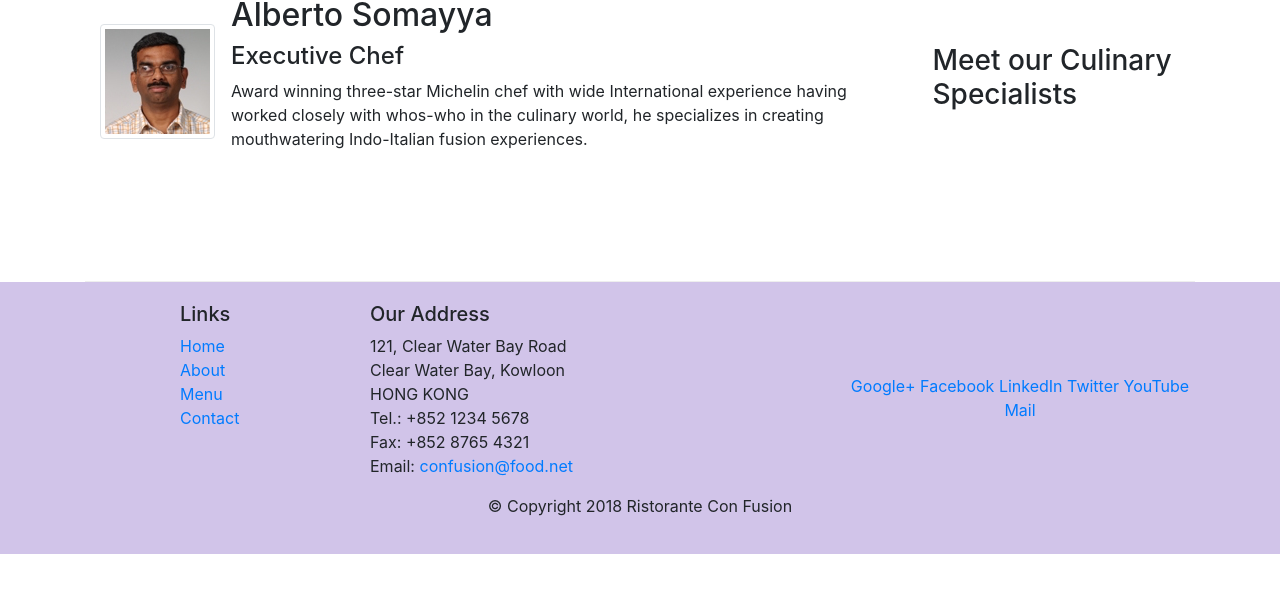
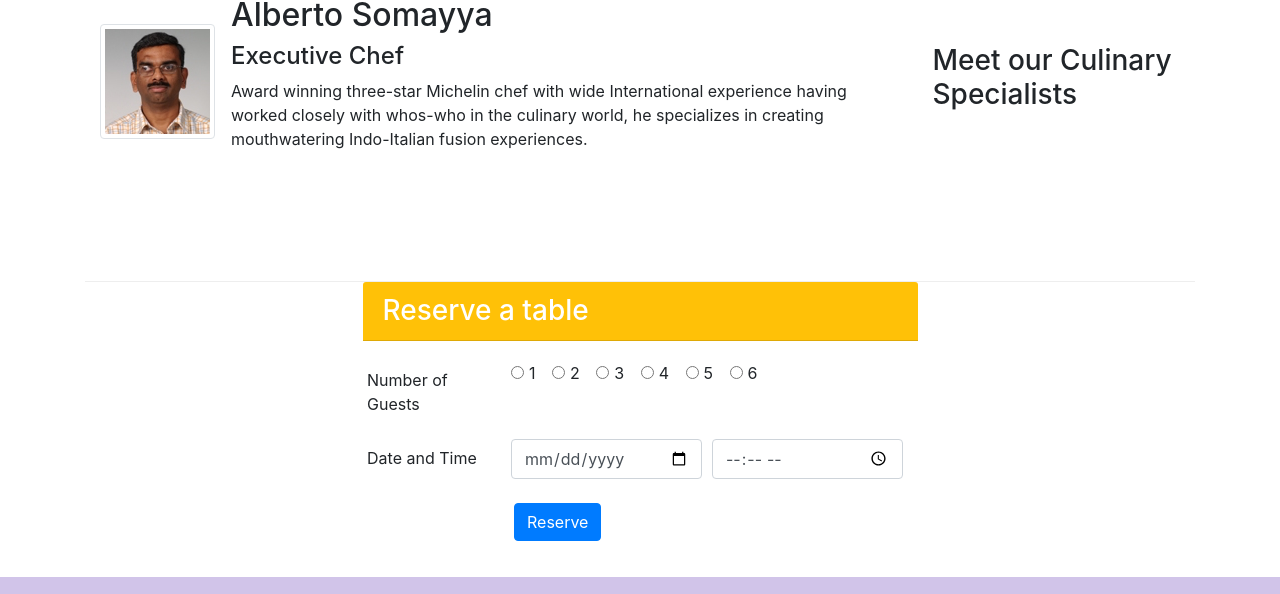
Before and after one commit to Khojibek/Bootstrap, a website: page index.html in a window 1280 px wide. Shown: the part 1252-1846 px from the top of the page. Before the commit the page ends 1806 px from the top, so only its background shows below. Drawn offline with nearby package versions, Linux system fonts and the light colour scheme.

Commit message:
Adding alerts/Radio buttons

```diff
--- a/css/styles.css
+++ b/css/styles.css
@@ -35,3 +35,6 @@ body{
 .navbar-dark{
   background-color: #512DA8 ;
 }
+.card{
+    border: 0;
+}
--- a/index.html
+++ b/index.html
@@ -42,6 +42,7 @@
                 <div class="col-12 col-sm align-self-center">
                     <img src="img/logo.png" alt="Logo" class="img-fluid">
                 </div>
+                <a class="col-12 col-sm align-self-center btn btn-warning" href="#reserve">Reserve Table</a>
             </div>
         </div>
     </header>
@@ -55,7 +56,7 @@
                 <div class="media">
                     <img class="d-flex mr-3 img-thumbnail align-self-center" src="img/uthappizza.png" alt="Uthappizza image">
                     <div class="media-body">
-                        <h2 class="mt-0">Uthappizza</h2>
+                        <h2 class="mt-0">Uthappizza <span class="badge badge-danger">HOT</span> <span class="badge badge-pill badge-secondary">$4.99</span></h2>
                         <p class="d-none d-sm-block">A unique combination of Indian Uthappam (pancake) and Italian pizza, topped with Cerignola olives, ripe vine cherry tomatoes, Vidalia onion, Guntur chillies and Buffalo Paneer.</p>
                     </div>
                 </div>
@@ -64,14 +65,16 @@
         </div>
 
 
-        <div class="row row-content align-items-center">
+        <div class="media row row-content align-items-center">
             <div class="col-12 col-sm-4 col-md-3">
                 <h3>This Month's Promotions</h3>
             </div>
-            <div class="col col-sm col-md">
-                <h2>Weekend Grand Buffet</h2>
-                <p>Featuring mouthwatering combinations with a choice of five different salads, six enticing appetizers, six main entrees and five choicest desserts. Free flowing bubbly and soft drinks. All for just $19.99 per person </p>
+            <div class=" media-body col col-sm col-md">
+                <h2 class="mt-0">Weekend Grand Buffet <span class="badge badge-danger">HOT</span></h2>
+                <p class="d-none d-sm-block">Featuring mouthwatering combinations with a choice of five different salads, six enticing appetizers, six main entrees and five choicest desserts. Free flowing bubbly and soft drinks. All for just $19.99 per person </p>
+
             </div>
+            <img class="d-flex ml-3 img-thumbnail align-self-center" src="img/uthappizza.png" alt="Uthappizza image">
         </div>
 
         <div class="row row-content align-items-center">
@@ -82,10 +85,65 @@
                 <div class="media">
                     <img class="d-flex mr-3 img-thumbnail align-self-center" src="img/alberto.png" alt="Alberto">
                     <div class="media-body">
-                        <h2>Alberto Somayya</h2>
-                          <h4>Executive Chef</h4>
-                         <p>Award winning three-star Michelin chef with wide International experience having worked closely with whos-who in the culinary world, he specializes in creating mouthwatering Indo-Italian fusion experiences. </p>
+                        <h2 >Alberto Somayya</h2>
+                          <h4 class="mt-0">Executive Chef</h4>
+                         <p class="d-none d-sm-block"> Award winning three-star Michelin chef with wide International experience having worked closely with whos-who in the culinary world, he specializes in creating mouthwatering Indo-Italian fusion experiences. </p>
                      </div>
+                </div>
+            </div>
+        </div>
+        <div class="card align-items-center" id="reserve">
+            <h3 class="col-6 card-header text-white bg-warning">Reserve a table</h3>
+                <div class="card-body">
+                    <form>
+                        <div class="form-group row">
+                            <p class="col-md-3 col-form-label">Number of Guests</p>
+                            <div class="col-md-9">
+                                <div class="form-check form-check-inline">
+                                    <input class="form-check-input" type="radio" name="number" id="one" value="one">
+                                    <label class="form-check-label" for="one">1</label>
+                                  </div>
+                                  <div class="form-check form-check-inline">
+                                    <input class="form-check-input" type="radio" name="number" id="two" value="two">
+                                    <label class="form-check-label" for="two">2</label>
+                                  </div>
+                                  <div class="form-check form-check-inline">
+                                    <input class="form-check-input" type="radio" name="number" id="3" value="3">
+                                    <label class="form-check-label" for="3">3</label>
+                                  </div>
+                                  <div class="form-check form-check-inline">
+                                    <input class="form-check-input" type="radio" name="number" id="4" value="4">
+                                    <label class="form-check-label" for="4">4</label>
+                                  </div>
+                                  <div class="form-check form-check-inline">
+                                    <input class="form-check-input" type="radio" name="number" id="5" value="">
+                                    <label class="form-check-label" for="5">5</label>
+                                  </div>
+                                  <div class="form-check form-check-inline">
+                                    <input class="form-check-input" type="radio" name="number" id="6" value="6">
+                                    <label class="form-check-label" for="6">6</label>
+                                  </div>
+                            </div>
+                        </div>
+                        <div class="form-group row">
+                            <p class="col-md-3 col-form-label">Date and Time</p>
+                            <div class="col-md-9 form-row">
+                                <div class="col-sm-12 col-md-6">
+                                    <input type="date" class="form-control" name="dateTime" id="dateTime" placeholder="Date">
+                                </div>
+                                <div class="col-sm-12 col-md-6">
+                                    <input type="time" class="form-control" name="dateTime" id="dateTime" placeholder="Time">
+                                </div>
+                                <div class="ml-2">
+                                    <br>
+                                    <button type="submit" class="btn btn-primary">Reserve</button>
+                                </div>
+
+                            </div>
+
+
+                        </div>
+                    </form>
                 </div>
             </div>
         </div>
@@ -109,24 +167,24 @@
 		              121, Clear Water Bay Road<br>
 		              Clear Water Bay, Kowloon<br>
 		              HONG KONG<br>
-		              Tel.: +852 1234 5678<br>
-		              Fax: +852 8765 4321<br>
-		              Email: <a href="mailto:confusion@food.net">confusion@food.net</a>
+                      <i class="fa fa-phone fa-lg"></i>: +852 1234 5678<br>
+                      <i class="fa fa-fax fa-lg"></i>: +852 8765 4321<br>
+                      <i class="fa fa-envelope fa-lg"></i>:
+                      <a href="mailto:confusion@food.net">confusion@food.net</a>
 		           </address>
                 </div>
                 <div class="col-12 col-sm-4 align-self-center">
                     <div class="text-center">
-                        <a href="http://google.com/+">Google+</a>
-                        <a href="http://www.facebook.com/profile.php?id=">Facebook</a>
-                        <a href="http://www.linkedin.com/in/">LinkedIn</a>
-                        <a href="http://twitter.com/">Twitter</a>
-                        <a href="http://youtube.com/">YouTube</a>
-                        <a href="mailto:">Mail</a>
+                        <a class="btn btn-social-icon btn-google" href="http://google.com/+"><i class="fa fa-google-plus"></i></a>
+                        <a class="btn btn-social-icon btn-facebook" href="http://www.facebook.com/profile.php?id="><i class="fa fa-facebook"></i></a>
+                        <a class="btn btn-social-icon btn-linkedin" href="http://www.linkedin.com/in/"><i class="fa fa-linkedin"></i></a>
+                        <a class="btn btn-social-icon btn-twitter" href="http://twitter.com/"><i class="fa fa-twitter"></i></a>
+                        <a class="btn btn-social-icon btn-google" href="http://youtube.com/"><i class="fa fa-youtube"></i></a>
+                        <a class="btn btn-social-icon" href="mailto:"><i class="fa fa-envelope-o"></i></a>
                     </div>
                 </div>
-
-            </div>
-            <div class="row  justify-content-center">
+           </div>
+           <div class="row justify-content-center">
                 <div class="col-auto">
                     <p>© Copyright 2018 Ristorante Con Fusion</p>
                 </div>
```
